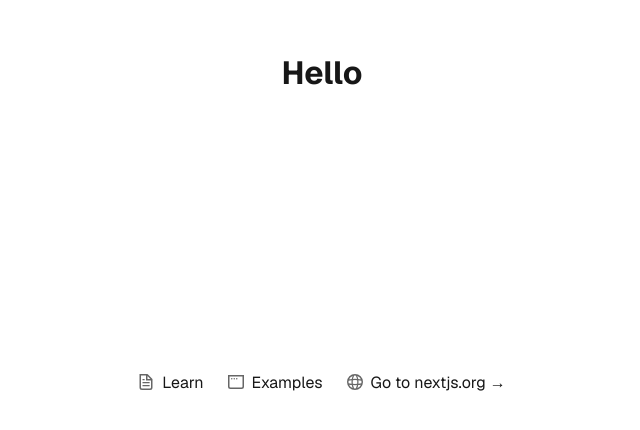
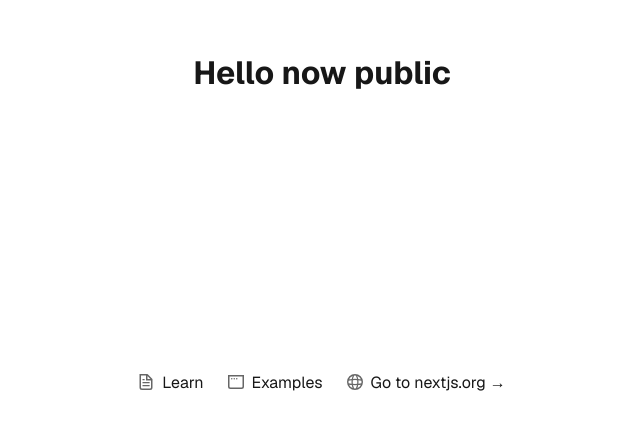
Before and after one commit to Manuel-hub-ca/testdeploy, a Next.js app: page / in a window 1280 px wide. Shown: the part 328-758 px from the top of the page, without its empty margins (318-958 px from the left). Built offline with nearby package versions, Linux system fonts and the light colour scheme.

Commit message:
Some update again

```diff
--- a/src/app/page.js
+++ b/src/app/page.js
@@ -5,7 +5,7 @@ export default function Home() {
   return (
     <div className={styles.page}>
       <main className={styles.main}>
-       <h1>Hello</h1>
+       <h1>Hello now public</h1>
       </main>
       <footer className={styles.footer}>
         <a
```
